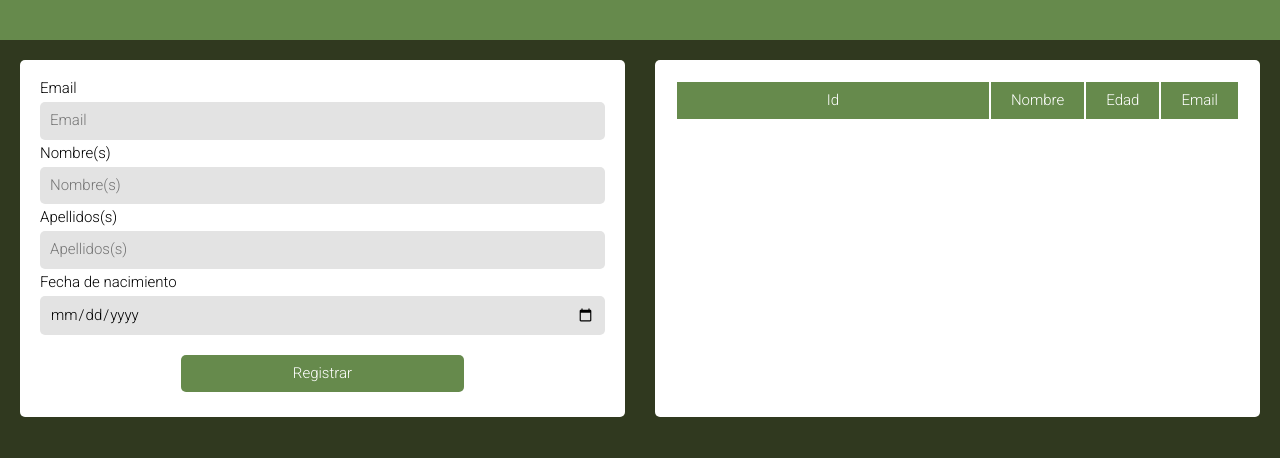
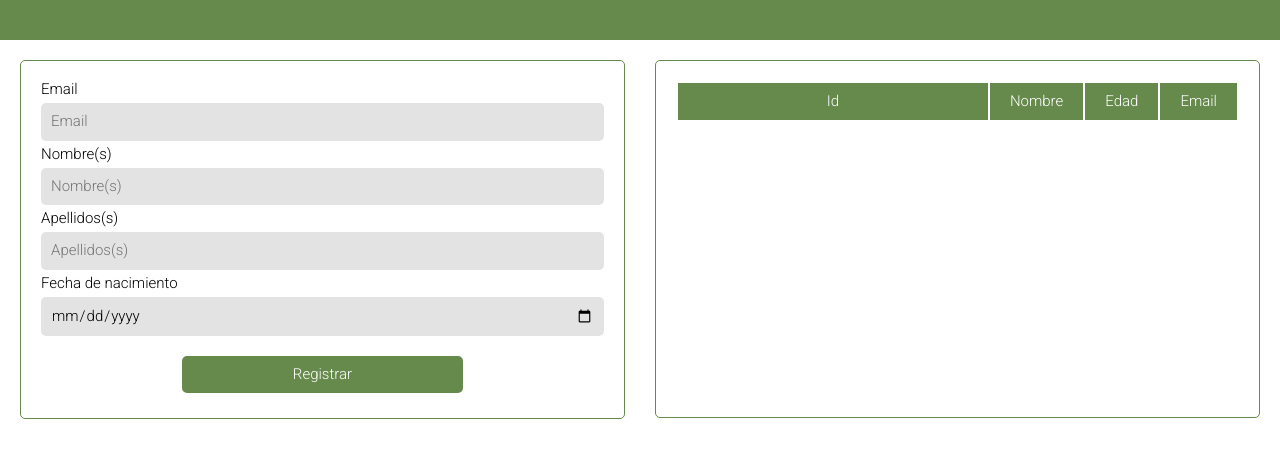
Before and after one commit to gerardo241219/prueba_tecnica_fronend, a website built with Vite: page index.html in a window 1280 px wide. Built offline with nearby package versions, Linux system fonts and the light colour scheme; no server answers; a script that the page names is missing.

Commit message:
Finalizado

```diff
--- a/main.js
+++ b/main.js
@@ -140,7 +140,7 @@ const showTable = () => {
     tb_body.innerHTML += tb_body.innerHTML = `<tr id="register" class="table__tbody-tr">
       <td id="r_id" class="table__td">${user.id}</td>
       <td id="r_name" class="table__td">${user.first_name + ' ' + user.last_name}</td>
-      <td id="r_birth" class="table__td">${user.dayBirth === NaN ? calcAge(user.dayBirth) + ' años' : '-'}</td>
+      <td id="r_birth" class="table__td">${user.dayBirth ? calcAge(user.dayBirth) + ' años' : '-'}</td>
       <td id="r_email" class="table__td">${user.email}</td>
     </tr>
     `;
--- a/style.css
+++ b/style.css
@@ -18,7 +18,6 @@ html {
 }
 
 body {
-  background-color: var(--bg);
   font-size: 1.5rem;
 }
 
@@ -64,7 +63,7 @@ body {
 
 .container__form, .container__table {
   width: 100%;
-  background-color: var(--bg-light);
+  border: 1px solid var(--bg-secondary);
   border-radius: 0.5rem;
   padding: 2rem;
   color: black;
```
